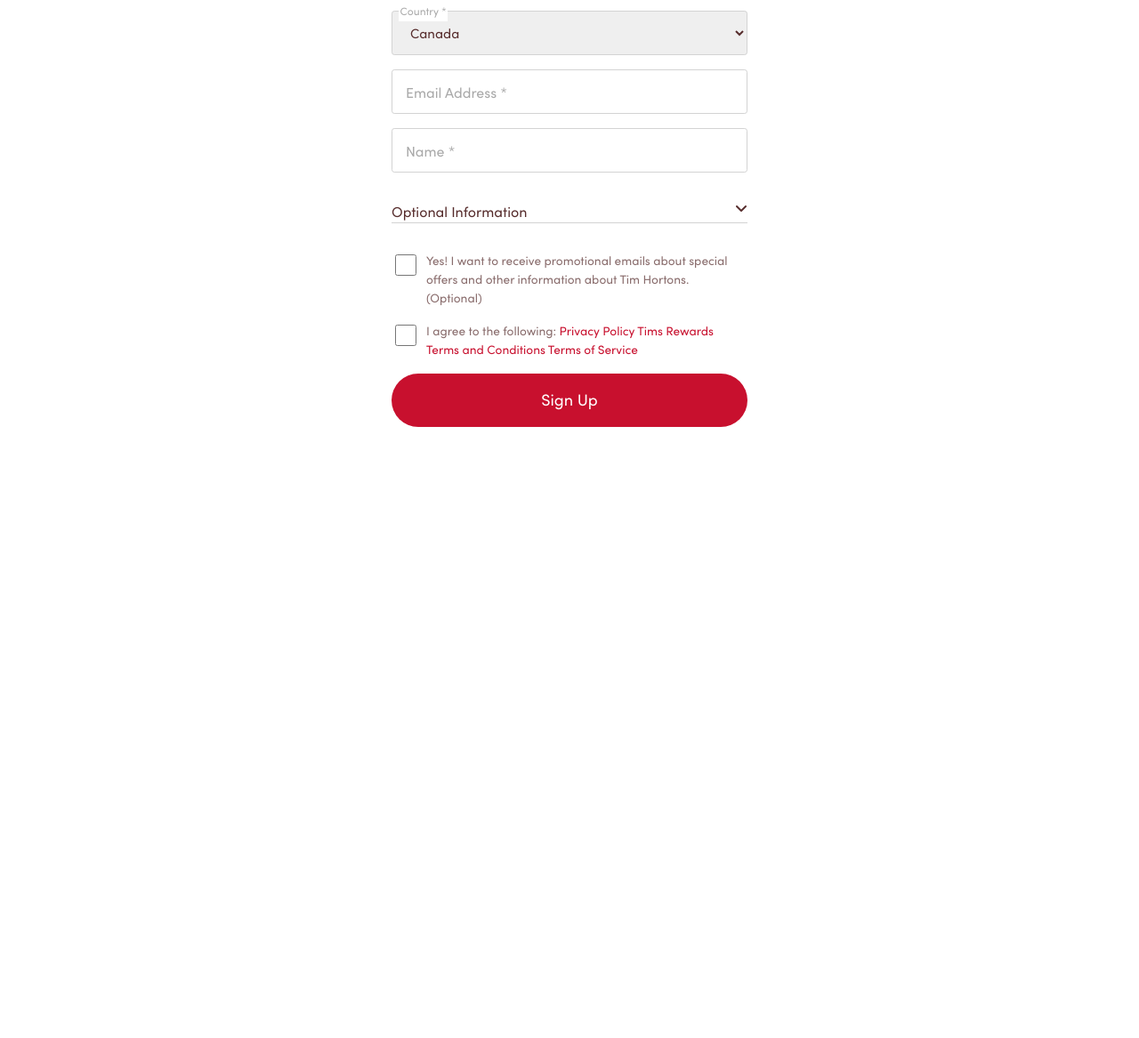
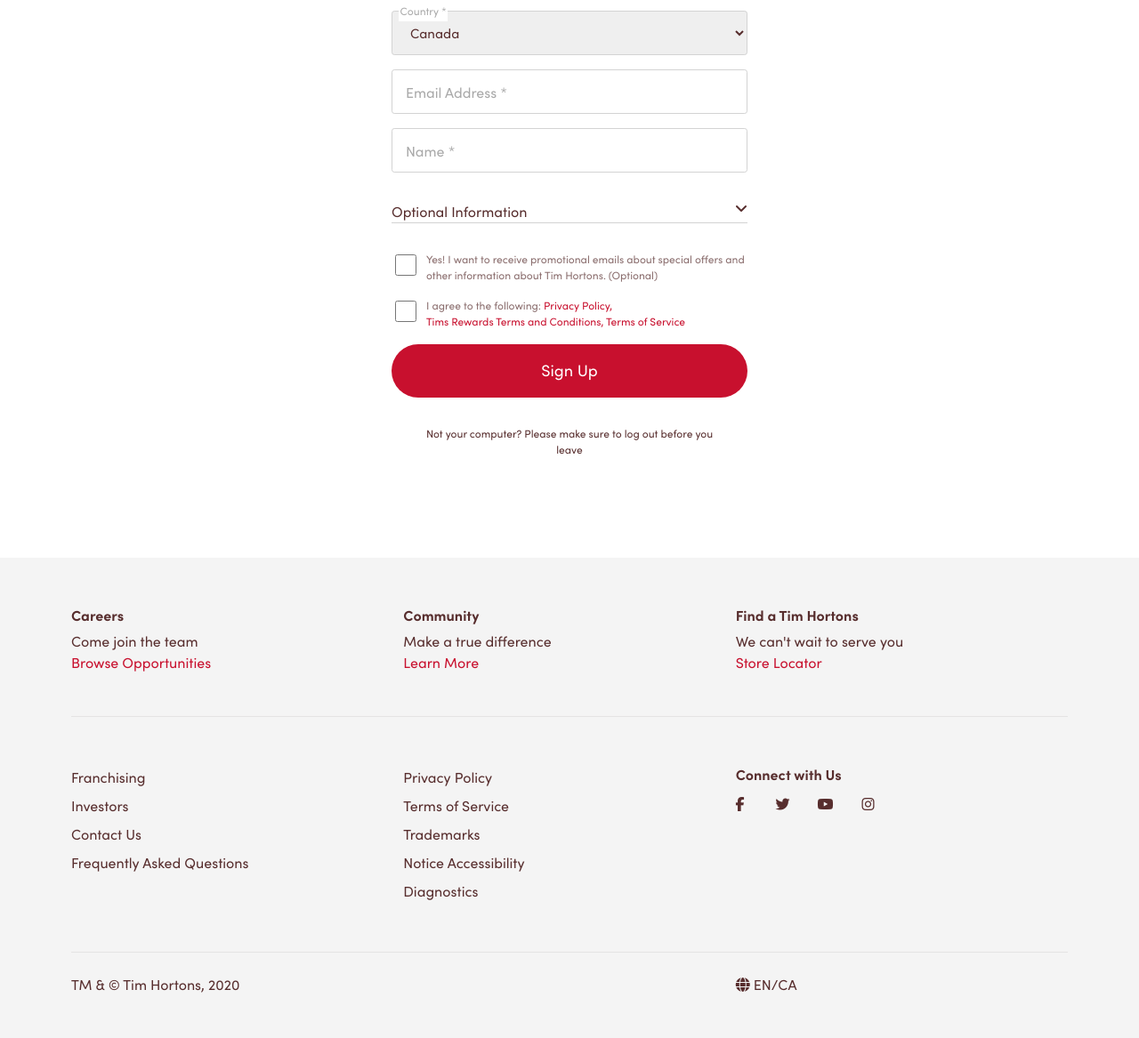
Before and after one commit to lilygdu/TH-starter, a plain HTML site: page index.html in a window 1280 px wide. Shown: the part 443-1610 px from the top of the page at 89% size. Before the commit the page ends 923 px from the top, so only its background shows below. Drawn offline with Linux system fonts and the light colour scheme.

Commit message:
added footer

```diff
--- a/index.html
+++ b/index.html
@@ -93,14 +93,73 @@
           <label for="terms-of-service">
             I agree to the following:
             <span class="red"
-              >Privacy Policy Tims Rewards Terms and Conditions Terms of
-              Service</span
+              ><a href="#">Privacy Policy,</a><br />
+              <a href="#">Tims Rewards Terms and Conditions,</a>
+              <a href="#">Terms of Service</a></span
             >
           </label>
         </div>
 
         <button type="submit">Sign Up</button>
       </form>
+      <div id="not-yours">
+        <p>Not your computer? Please make sure to log out before you leave</p>
+      </div>
     </main>
+    <footer>
+      <div id="footer-grid">
+        <div class="footer-tiles">
+          <h5>Careers</h5>
+          Come join the team<br /><a href="#" class="upper-footer-link"
+            >Browse Opportunities</a
+          >
+        </div>
+        <div class="footer-tiles">
+          <h5>Community</h5>
+          Make a true difference <br /><a href="#" class="upper-footer-link"
+            >Learn More</a
+          >
+        </div>
+        <div class="footer-tiles">
+          <h5>Find a Tim Hortons</h5>
+          We can't wait to serve you <br /><a href="#" class="upper-footer-link"
+            >Store Locator</a
+          >
+        </div>
+        <div class="footer-tiles">
+          <a href="#" class="bottom-footer-link">Franchising</a>
+          <a href="#" class="bottom-footer-link">Investors</a>
+          <a href="#" class="bottom-footer-link">Contact Us</a>
+          <a href="#" class="bottom-footer-link">Frequently Asked Questions</a>
+        </div>
+        <div class="footer-tiles">
+          <a href="#" class="bottom-footer-link">Privacy Policy</a>
+          <a href="#" class="bottom-footer-link">Terms of Service</a>
+          <a href="#" class="bottom-footer-link">Trademarks</a>
+          <a href="#" class="bottom-footer-link">Notice Accessibility</a>
+          <a href="#" class="bottom-footer-link">Diagnostics</a>
+        </div>
+        <div class="footer-tiles">
+          <h5>Connect with Us</h5>
+          <div id="socials">
+            <div class="social-icons">
+              <a href="#"><i class="fab fa-facebook-f"></i></a>
+            </div>
+            <div class="social-icons">
+              <a href="#"><i class="fab fa-twitter"></i></a>
+            </div>
+            <div class="social-icons">
+              <a href="#"><i class="fab fa-youtube"></i></a>
+            </div>
+            <div class="social-icons">
+              <a href="#"><i class="fab fa-instagram"></i></a>
+            </div>
+          </div>
+        </div>
+        <div class="footer-tiles-3">TM & © Tim Hortons, 2020</div>
+        <div class="footer-tiles-3"></div>
+        <div class="footer-tiles-3"><i class="fas fa-globe"></i> EN/CA</div>
+      </div>
+    </footer>
   </body>
 </html>
--- a/style.css
+++ b/style.css
@@ -225,7 +225,7 @@
   margin: 1rem auto;
   display: flex;
   gap: 0.5rem;
-  font-size: 0.85rem;
+  font-size: 0.75rem;
   color: rgb(137, 108, 108);
 }
 
@@ -238,7 +238,8 @@
   flex: 1;
 }
 
-.red {
+.red a {
+  text-decoration: none;
   color: #c8102e;
 }
 
@@ -251,6 +252,90 @@
   width: 100%;
   font-family: sofia_pro, Helvetica, Arial, sans-serif;
   font-size: 1.125rem;
+}
+
+#not-yours {
+  margin: 2rem;
+  font-size: 0.75rem;
+  text-align: center;
+}
+
+footer {
+  padding: 0 5rem 3rem 5rem;
+  background-color: #f4f4f4;
+  margin-top: 7rem;
+}
+
+h5 {
+  font-size: 1rem;
+  margin: 0.3rem 0;
+}
+
+#footer-grid {
+  display: grid;
+  grid-template-columns: repeat(3, 1fr);
+  margin: 0;
+}
+
+.footer-tiles {
+  padding: 3rem 0;
+  border-bottom: 1px solid rgb(228, 227, 227);
+}
+
+.footer-tiles-3 {
+  margin-top: 1.5rem;
+}
+
+footer a {
+  text-decoration: none;
+}
+
+.upper-footer-link {
+  color: #c8102e;
+}
+
+.upper-footer-link:hover {
+  text-decoration: underline;
+}
+
+.bottom-footer-link {
+  color: #572d2d;
+  display: block;
+  margin: 0.5rem 0;
+}
+
+.bottom-footer-link:hover {
+  text-decoration: underline;
+}
+
+#socials {
+  display: flex;
+  margin-left: -0.7rem;
+  gap: 1rem;
+}
+
+.social-icons {
+  display: flex;
+  height: 2rem;
+  width: 2rem;
+  justify-content: center;
+  align-items: center;
+}
+
+.social-icons a {
+  color: #572d2d;
+  margin: 1rem;
+}
+
+.social-icons:hover {
+  background-color: #c8102e;
+  color: white;
+  /* How do we get this to work?? */
+  border-radius: 100%;
+}
+
+.social-icons a:hover {
+  color: white;
 }
 
 @media only screen and (max-width: 815px) {
@@ -266,22 +351,31 @@
     height: 3.5rem;
     padding: 0;
   }
+
   #account {
     display: block;
   }
+
   main {
     max-width: 20rem;
   }
+
   h1 {
     font-size: 1.9rem;
     margin-top: 1.5rem;
   }
+
   h2 {
     font-size: 1.625rem;
     margin-top: -0.9rem;
     margin-bottom: 1.7rem;
   }
+
   #existing-account {
     margin: 0;
   }
+
+  footer {
+    display: none;
+  }
 }
```
